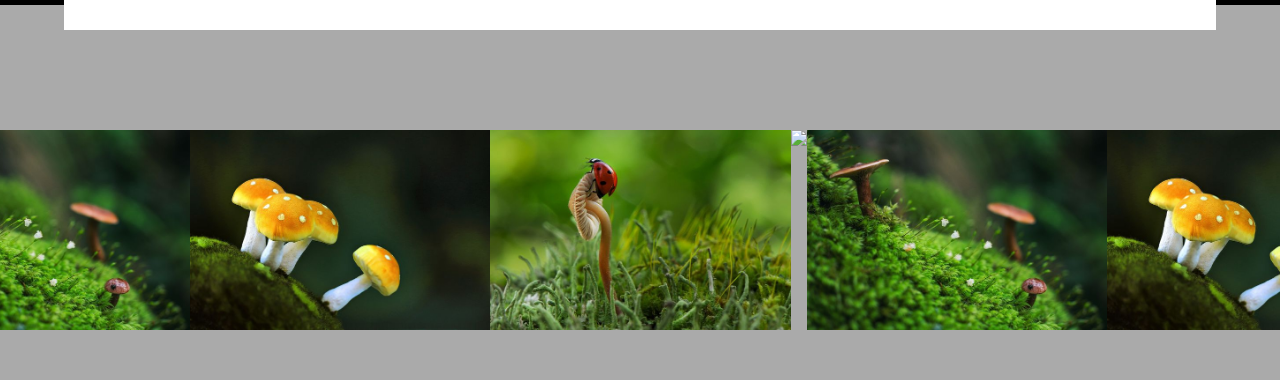
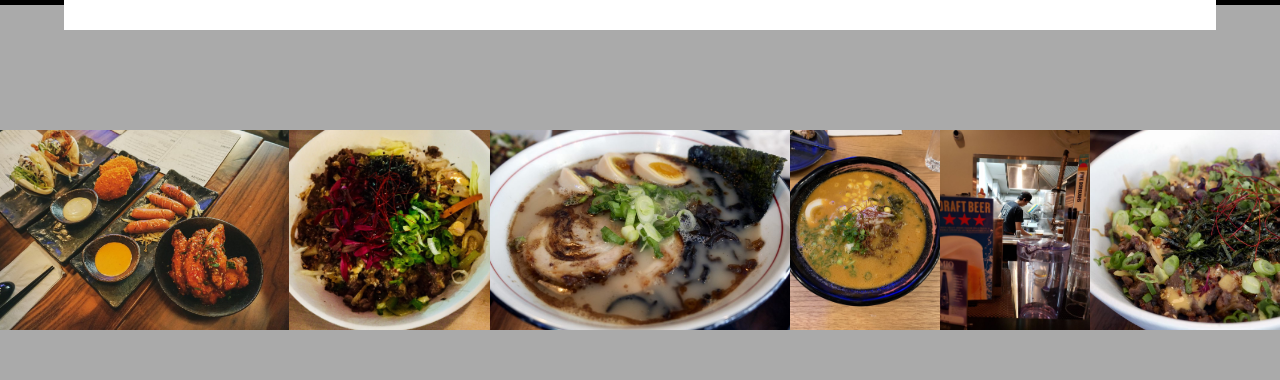
Before and after one commit to seokenny/fuyuramen, a plain HTML site: page index.html in a window 1280 px wide. Shown: the part 2500-2880 px from the top of the page. Drawn offline with nearby package versions, Linux system fonts and the light colour scheme.

Commit message:
added gallery

```diff
--- a/index.html
+++ b/index.html
@@ -124,10 +124,21 @@
         <section id="gallery">
             <div class="gallery">
                 <div class="slick">
-                    <div><img src="images/n1.jpg"></div>
-                    <div><img src="images/n2.jpg"></div>
-                    <div><img src="images/n3.jpg"></div>
-                    <div><img src="images/n4.jpg"></div>
+                    <div><img src="images/pic0.jpg"></div>
+                    <div><img src="images/pic1.jpg"></div>
+                    <div><img src="images/pic2.jpg"></div>
+                    <div><img src="images/pic3.jpg"></div>
+                    <div><img src="images/pic4.jpg"></div>
+                    <div><img src="images/pic5.jpg"></div>
+                    <div><img src="images/pic6.jpg"></div>
+                    <div><img src="images/pic7.jpg"></div>
+                    <div><img src="images/pic8.jpg"></div>
+                    <div><img src="images/pic9.jpg"></div>
+                    <div><img src="images/pic10.jpg"></div>
+                    <div><img src="images/pic11.jpg"></div>
+                    <div><img src="images/pic12.jpg"></div>
+                    <div><img src="images/pic13.jpg"></div>
+                    <div><img src="images/pic14.jpg"></div>
                   </div>
             </div>
         </section>
```
Also changed, not shown: images/pic0.jpg (added), images/pic1.jpg (added), images/pic10.jpg (added), images/pic11.jpg (added), images/pic12.jpg (added), images/pic13.jpg (added), images/pic14.jpg (added), images/pic2.jpg (added), images/pic3.jpg (added), images/pic4.jpg (added), images/pic5.jpg (added), images/pic6.jpg (added), images/pic7.jpg (added), images/pic8.jpg (added), 1 more files.
